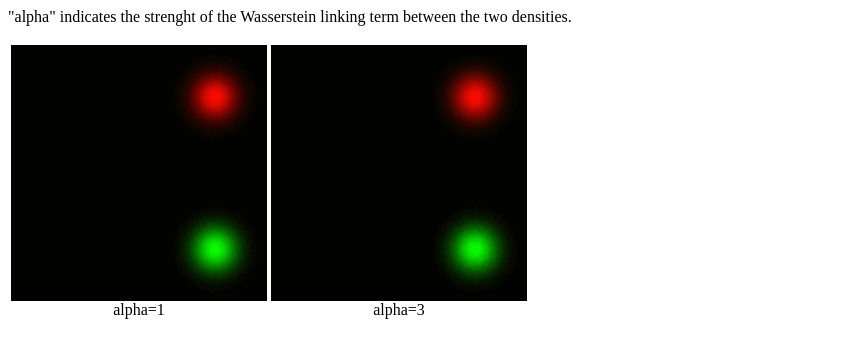
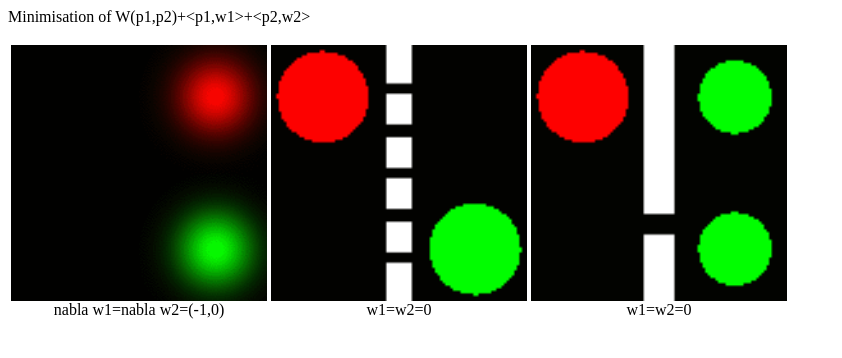
Before and after one commit to gpeyre/2015-SIIMS-wasserstein-jko, a plain HTML site: page videos/pairwise-attraction/index.html in a window 1280 px wide. Shown: the whole page, without its empty margins (0-842 px from the left). Drawn offline with Linux system fonts and the light colour scheme.

Commit message:
Added videos.

```diff
--- a/videos/pairwise-attraction/index.html
+++ b/videos/pairwise-attraction/index.html
@@ -4,8 +4,7 @@
 <!-- Adress: bit.ly/1AJxkzN -->
 
 <p>
-	"alpha" indicates the strenght of the Wasserstein linking
-	term between the  two densities.
+	Minimisation of W(p1,p2)+&lt;p1,w1&gt;+&lt;p2,w2&gt;
 </p>
 
 <table border=0 width=256><tr>
@@ -24,11 +23,9 @@
 			document.write("</tr><tr>");
 		}
 
-DispVideo("twobumps-10.gif", "alpha=1");
-DispVideo("twobumps-30.gif", "alpha=3");
-
-
-
+DispVideo("twobumps.gif", "nabla w1=nabla w2=(-1,0)");
+DispVideo("holes.gif", "w1=w2=0");
+DispVideo("tworooms.gif", "w1=w2=0");
 
 
 </script>
```
Also changed, not shown: videos/pairwise-attraction/holes.gif (added), videos/pairwise-attraction/twobumps-10.gif (deleted), videos/pairwise-attraction/twobumps-30.gif (deleted), videos/pairwise-attraction/twobumps.gif (added), videos/pairwise-attraction/tworooms.gif (added).
